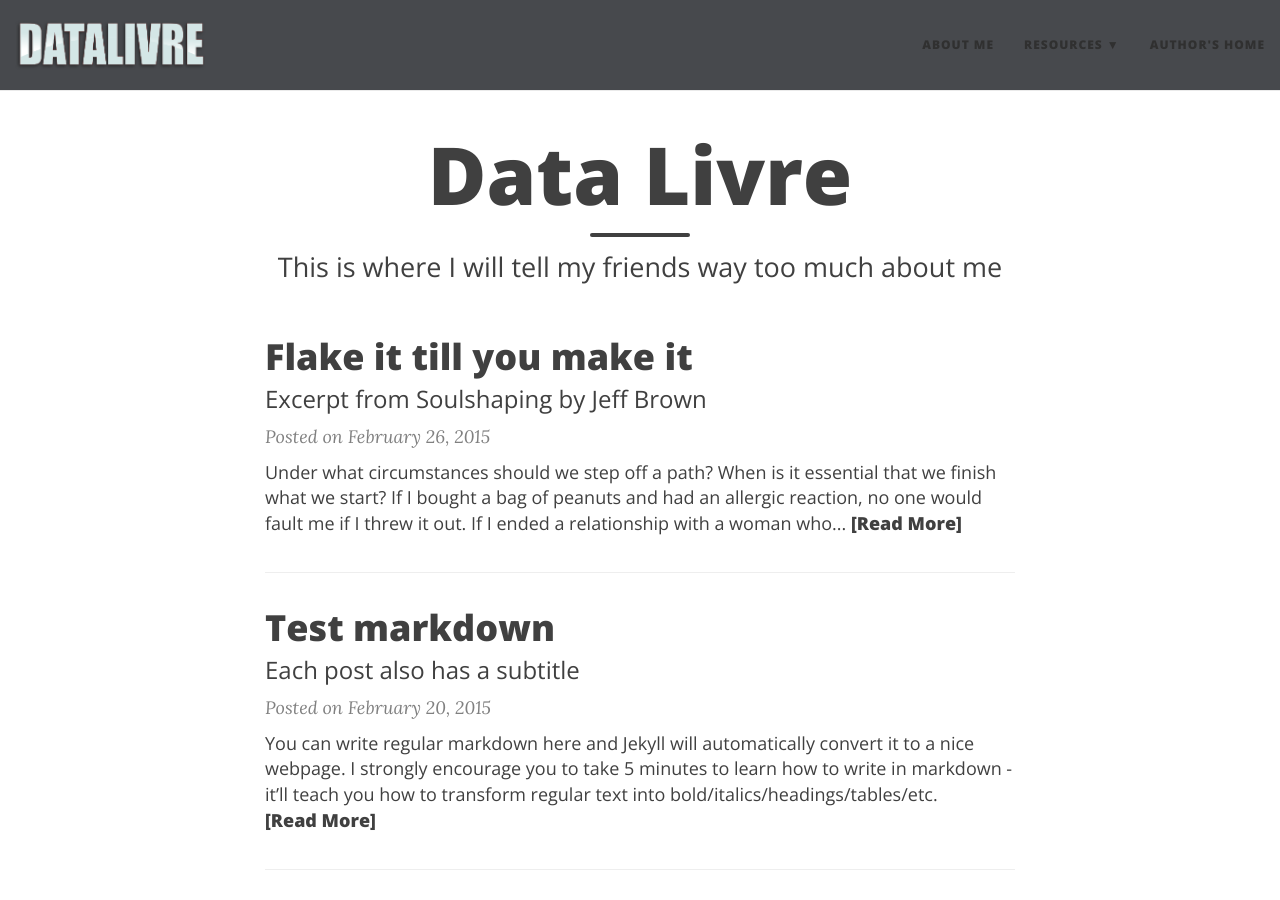
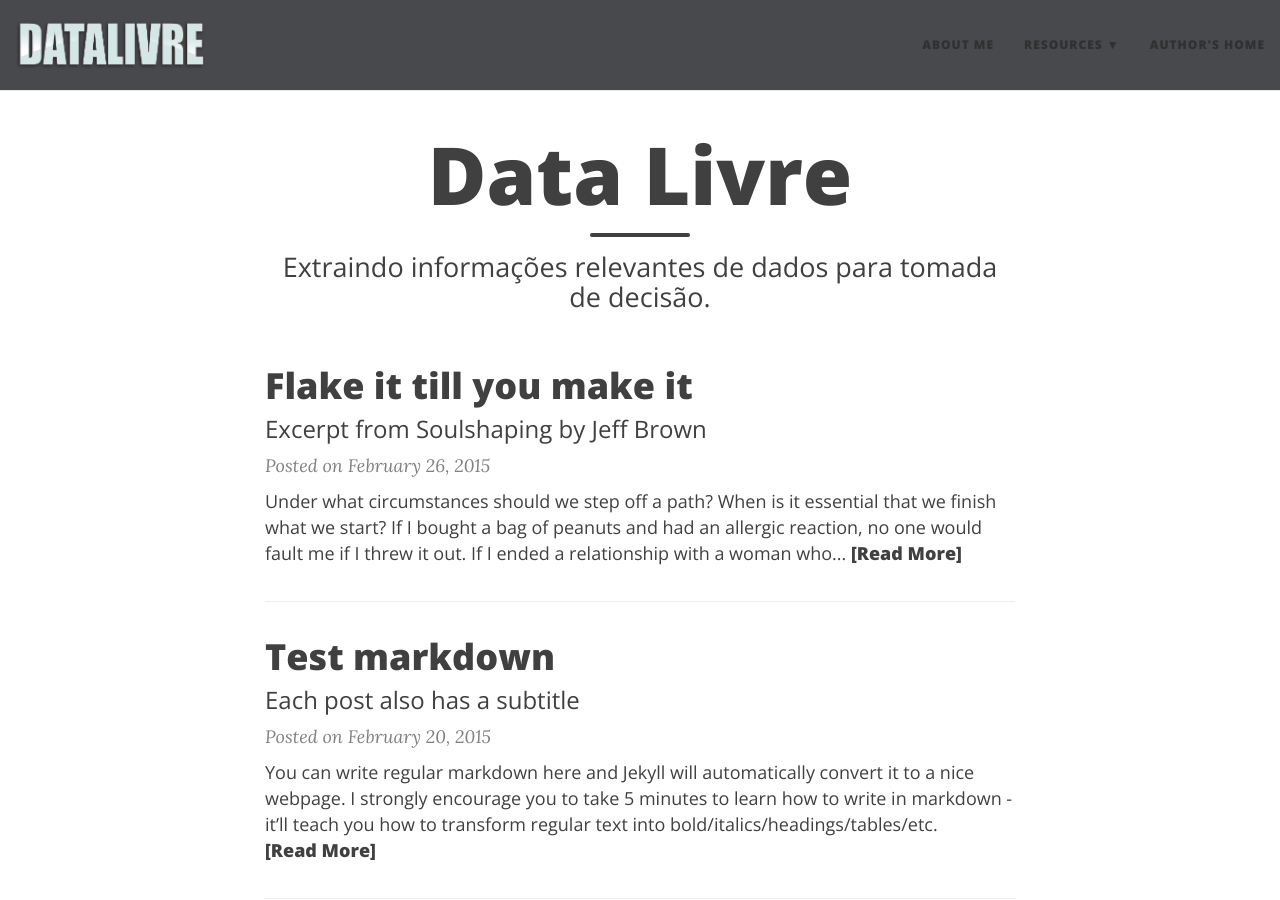
Before and after one commit to datalivre/datalivre.github.io, a Jekyll site: the page built from index.html, in a window 1280 px wide and 900 px high. Built offline with Jekyll 4.4.1, drawn with Linux system fonts in a browser that asks for light colours; nearby versions of some CDN libraries; the list of posts is cut into pages by our own code.

Commit message:
Update index.html

```diff
--- a/index.html
+++ b/index.html
@@ -1,7 +1,7 @@
 ---
 layout: page
 title: Data Livre
-subtitle: This is where I will tell my friends way too much about me
+subtitle: Extraindo informações relevantes de dados para tomada de decisão.
 use-site-title: true
 ---
 
```
